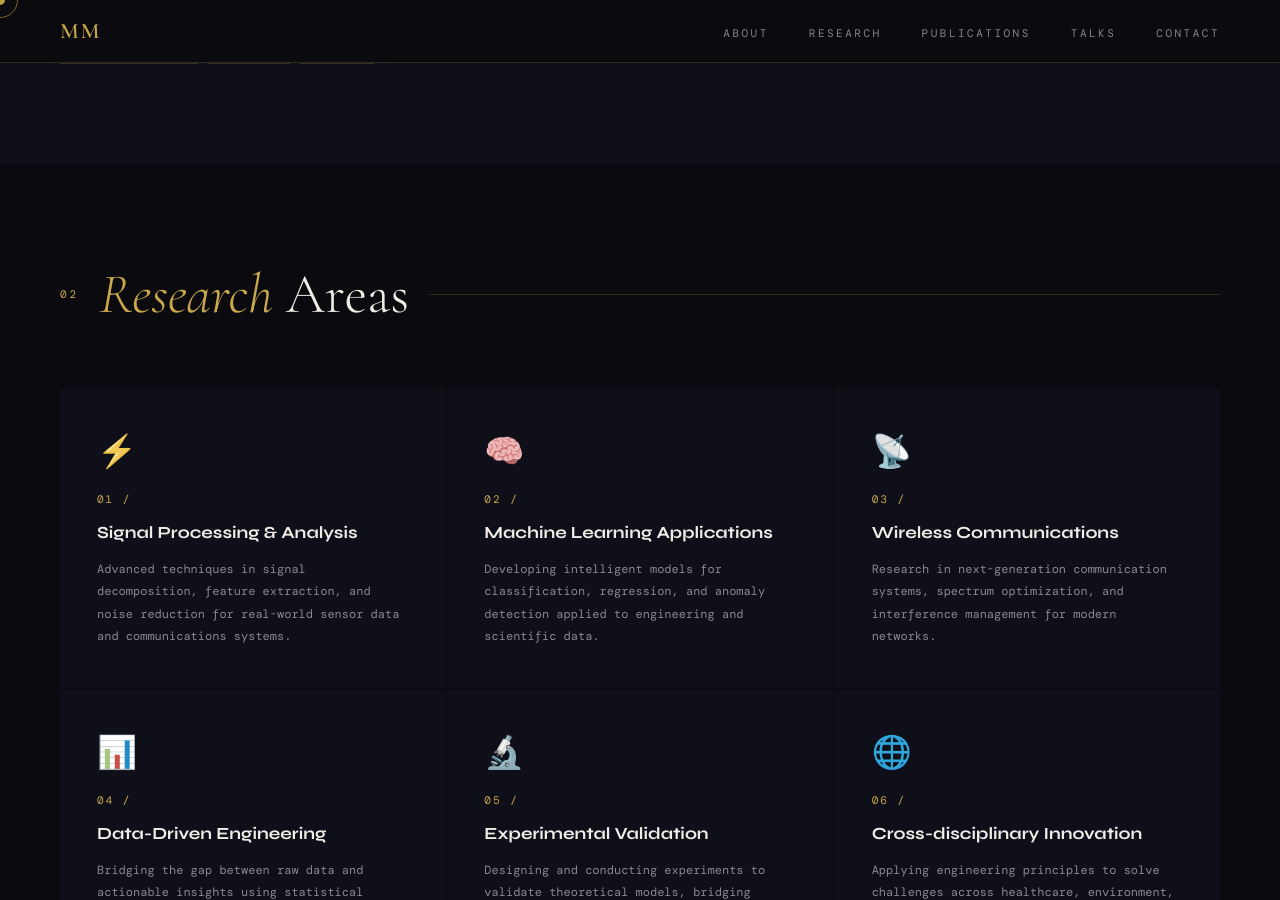
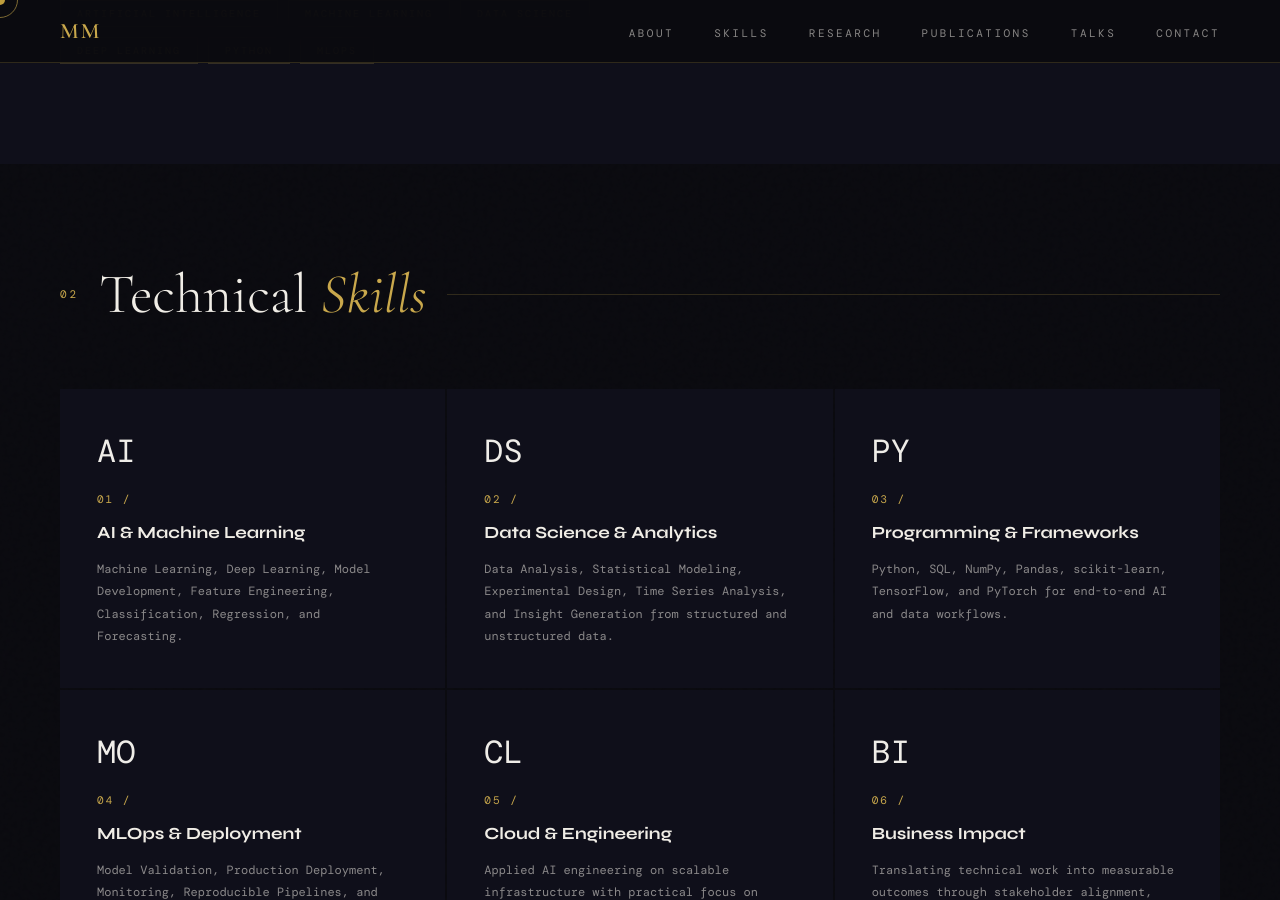
Before and after one commit to mohitmittal1988/mm, a Jekyll site: the page index.html, which Jekyll copies as it is, in a window 1280 px wide and 900 px high, scrolled down 1577 px. Built offline with Jekyll 4.4.1, drawn with Linux system fonts in a browser that asks for light colours; some web fonts are replaced; some of the changed text lies outside the part shown.

Commit message:
added skill section

```diff
--- a/index.html
+++ b/index.html
@@ -492,6 +492,7 @@
   <a href="#hero" class="nav-logo">MM</a>
   <ul class="nav-links">
     <li><a href="#about">About</a></li>
+    <li><a href="#skills">Skills</a></li>
     <li><a href="#research">Research</a></li>
     <li><a href="#publications">Publications</a></li>
     <li><a href="#talks">Talks</a></li>
@@ -597,10 +598,57 @@
   </div>
 </section>
 
+<!-- TECHNICAL SKILLS -->
+<section id="skills">
+  <div class="section-header">
+    <span class="section-number">02</span>
+    <h2 class="section-title">Technical <em>Skills</em></h2>
+    <div class="section-line"></div>
+  </div>
+  <div class="research-grid">
+    <div class="research-card reveal">
+      <div class="rc-icon">AI</div>
+      <div class="rc-num">01 /</div>
+      <div class="rc-title">AI &amp; Machine Learning</div>
+      <p class="rc-desc">Machine Learning, Deep Learning, Model Development, Feature Engineering, Classification, Regression, and Forecasting.</p>
+    </div>
+    <div class="research-card reveal" style="transition-delay:0.1s">
+      <div class="rc-icon">DS</div>
+      <div class="rc-num">02 /</div>
+      <div class="rc-title">Data Science &amp; Analytics</div>
+      <p class="rc-desc">Data Analysis, Statistical Modeling, Experimental Design, Time Series Analysis, and Insight Generation from structured and unstructured data.</p>
+    </div>
+    <div class="research-card reveal" style="transition-delay:0.2s">
+      <div class="rc-icon">PY</div>
+      <div class="rc-num">03 /</div>
+      <div class="rc-title">Programming &amp; Frameworks</div>
+      <p class="rc-desc">Python, SQL, NumPy, Pandas, scikit-learn, TensorFlow, and PyTorch for end-to-end AI and data workflows.</p>
+    </div>
+    <div class="research-card reveal" style="transition-delay:0.3s">
+      <div class="rc-icon">MO</div>
+      <div class="rc-num">04 /</div>
+      <div class="rc-title">MLOps &amp; Deployment</div>
+      <p class="rc-desc">Model Validation, Production Deployment, Monitoring, Reproducible Pipelines, and continuous improvement of AI systems.</p>
+    </div>
+    <div class="research-card reveal" style="transition-delay:0.4s">
+      <div class="rc-icon">CL</div>
+      <div class="rc-num">05 /</div>
+      <div class="rc-title">Cloud &amp; Engineering</div>
+      <p class="rc-desc">Applied AI engineering on scalable infrastructure with practical focus on reliability, performance, and maintainability.</p>
+    </div>
+    <div class="research-card reveal" style="transition-delay:0.5s">
+      <div class="rc-icon">BI</div>
+      <div class="rc-num">06 /</div>
+      <div class="rc-title">Business Impact</div>
+      <p class="rc-desc">Translating technical work into measurable outcomes through stakeholder alignment, solution design, and data-driven decision support.</p>
+    </div>
+  </div>
+</section>
+
 <!-- RESEARCH -->
 <section id="research">
   <div class="section-header">
-    <span class="section-number">02</span>
+    <span class="section-number">03</span>
     <h2 class="section-title"><em>Research</em> Areas</h2>
     <div class="section-line"></div>
   </div>
@@ -647,7 +695,7 @@
 <!-- PUBLICATIONS -->
 <section id="publications">
   <div class="section-header">
-    <span class="section-number">03</span>
+    <span class="section-number">04</span>
     <h2 class="section-title">Selected <em>Publications</em></h2>
     <div class="section-line"></div>
   </div>
@@ -711,7 +759,7 @@
 <!-- TALKS -->
 <section id="talks">
   <div class="section-header">
-    <span class="section-number">04</span>
+    <span class="section-number">05</span>
     <h2 class="section-title">Talks &amp; <em>Presentations</em></h2>
     <div class="section-line"></div>
   </div>
@@ -746,7 +794,7 @@
 <!-- CONTACT -->
 <section id="contact">
   <div class="section-header">
-    <span class="section-number">05</span>
+    <span class="section-number">06</span>
     <h2 class="section-title">Get in <em>Touch</em></h2>
     <div class="section-line"></div>
   </div>
```
